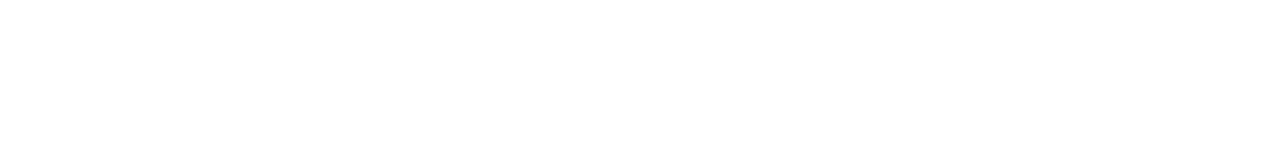
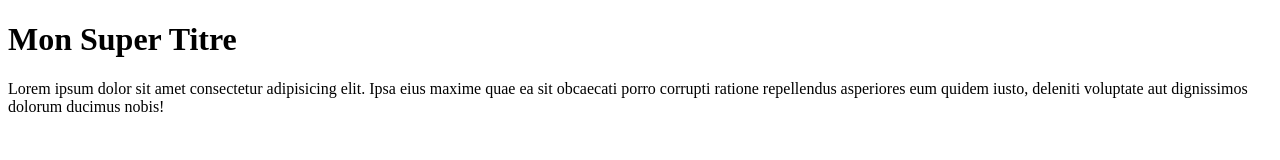
Before and after one commit to masenkD/projetgit, a plain HTML site: page index.html in a window 1280 px wide. Drawn offline with Linux system fonts and the light colour scheme.

Commit message:
Ajout du paragraphe

```diff
--- a/index.html
+++ b/index.html
@@ -6,6 +6,7 @@
     <title>Document</title>
 </head>
 <body>
-
+    <h1>Mon Super Titre</h1>
+    <p>Lorem ipsum dolor sit amet consectetur adipisicing elit. Ipsa eius maxime quae ea sit obcaecati porro corrupti ratione repellendus asperiores eum quidem iusto, deleniti voluptate aut dignissimos dolorum ducimus nobis!</p>
 </body>
 </html>
```
